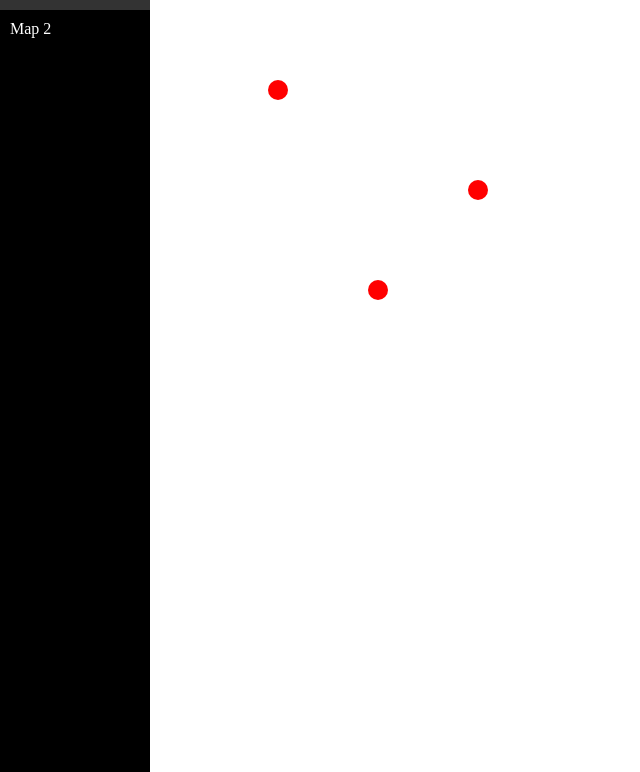
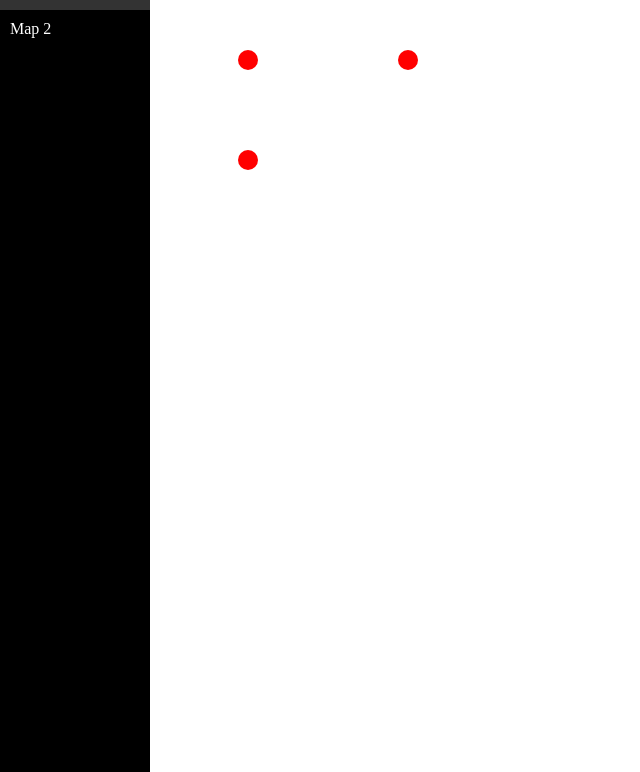
Before and after one commit to Tussies/KandidatTest, a plain HTML site: page Utifrån Projektplan/Web2/sidebar.html in a window 1280 px wide. Shown: the part 28-800 px from the top of the page, without its empty margins (0-640 px from the left). Drawn offline with Linux system fonts and the light colour scheme.

Commit message:
Update sidebar.html

```diff
--- a/Utifrån Projektplan/Web2/sidebar.html
+++ b/Utifrån Projektplan/Web2/sidebar.html
@@ -55,9 +55,9 @@
     <img id="map-image" src="map1.jpg" alt="Map">
     <div id="nodes-container">
       <!-- Pre-placed nodes for Map 1 -->
-      <div class="node map1" id="node1" style="left: 100px; top: 100px;"></div>
-      <div class="node map1" id="node2" style="left: 300px; top: 200px;"></div>
-      <div class="node map1" id="node3" style="left: 200px; top: 300px;"></div>
+      <div class="node map1" id="node1" style="left: 70px; top: 70px;"></div>
+      <div class="node map1" id="node2" style="left: 230px; top: 70px;"></div>
+      <div class="node map1" id="node3" style="left: 70px; top: 170px;"></div>
 
       <!-- Pre-placed nodes for Map 2 -->
       <div class="node map2" id="node4" style="left: 150px; top: 150px; display: none;"></div>
```
